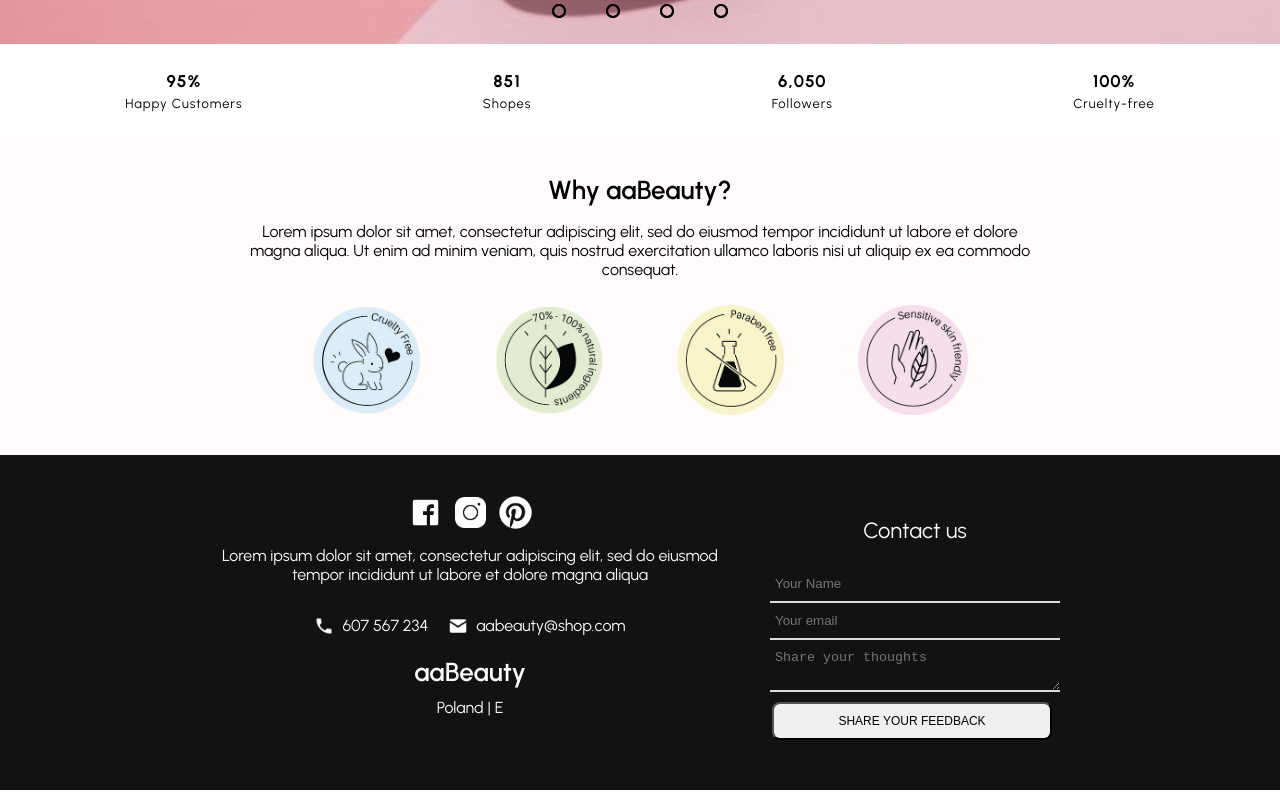
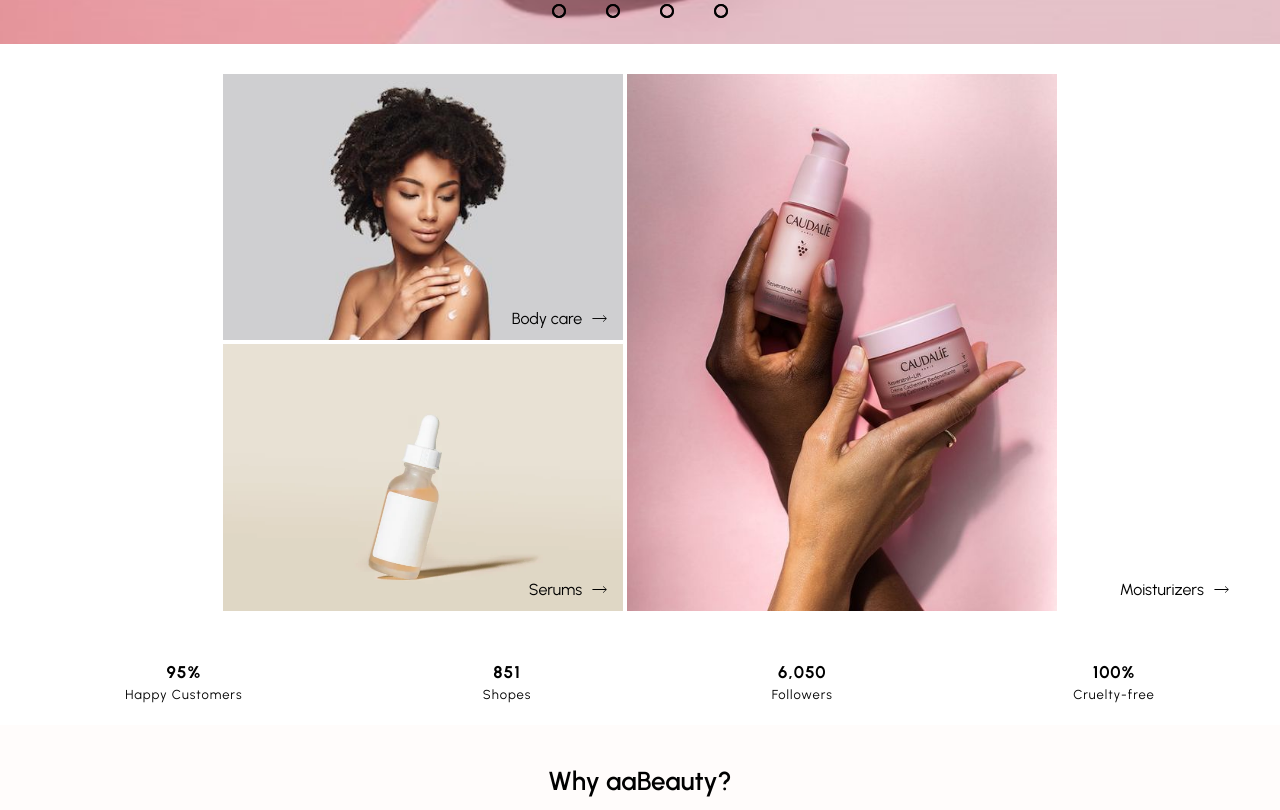
Before and after one commit to pdabrovska/skincare-ecommerce-website, a plain HTML site: page index.html in a window 1280 px wide. Shown: the part 456-1266 px from the top of the page. Drawn offline with Linux system fonts and the light colour scheme.

Commit message:
add filter section to index.html

```diff
--- a/index.html
+++ b/index.html
@@ -90,6 +90,37 @@
         </div>
 
       </section>
+      <section class="filter">
+        <div class="left-images">
+          <div class="container">
+            <img src="images/body-care.jpg">
+            <a href="">
+              <span>
+                <p>Body care</p>
+                <img src="images/arrow.png">
+              </span>
+            </a>
+          </div>
+          <div class="container">
+            <img src="images/serum.webp">
+            <a href="">
+              <span>
+                <p>Serums</p>
+                <img src="images/arrow.png">
+              </span>
+            </a>
+          </div>
+        </div>
+        <div>
+          <img src="images/face-cream-2.jpg">
+          <a href="">
+            <span>
+              <p>Moisturizers</p>
+              <img src="images/arrow.png">
+            </span>
+          </a>
+        </div>
+      </section>
       <section class="statistics" id="about-us">
         <div>
           <p>95%</p>
--- a/styles/index.css
+++ b/styles/index.css
@@ -171,3 +171,49 @@ body{
   width: 110px;
   height: auto;
 }
+
+/*filter*/
+.filter{
+  display: flex;
+  justify-content: center;
+  margin: 30px 0;
+}
+
+.filter img{
+  width: auto;
+  height: 537px;
+}
+
+.left-images{
+  display: flex;
+  flex-direction: column;
+  margin-right: 4px;
+}
+
+.left-images img{
+  width: 400px;
+  height: auto;
+}
+
+.container, .filter{
+  position: relative;
+}
+
+.container a, .filter a{
+  position: absolute;
+  text-decoration: none;
+  color: black;
+  bottom: 0;
+  right: 4%;
+}
+
+.container span, .filter span{
+  display: flex;
+  align-items: center;
+  gap: 10px;
+}
+
+.container a img, .filter a img{
+  width: 15px;
+  height: 15px;
+}
```
Also changed, not shown: images/arrow.png (added), images/body-care.jpg (added), images/face-cream-2.jpg (added), images/face-cream.jpg (added), images/serum.webp (added).
